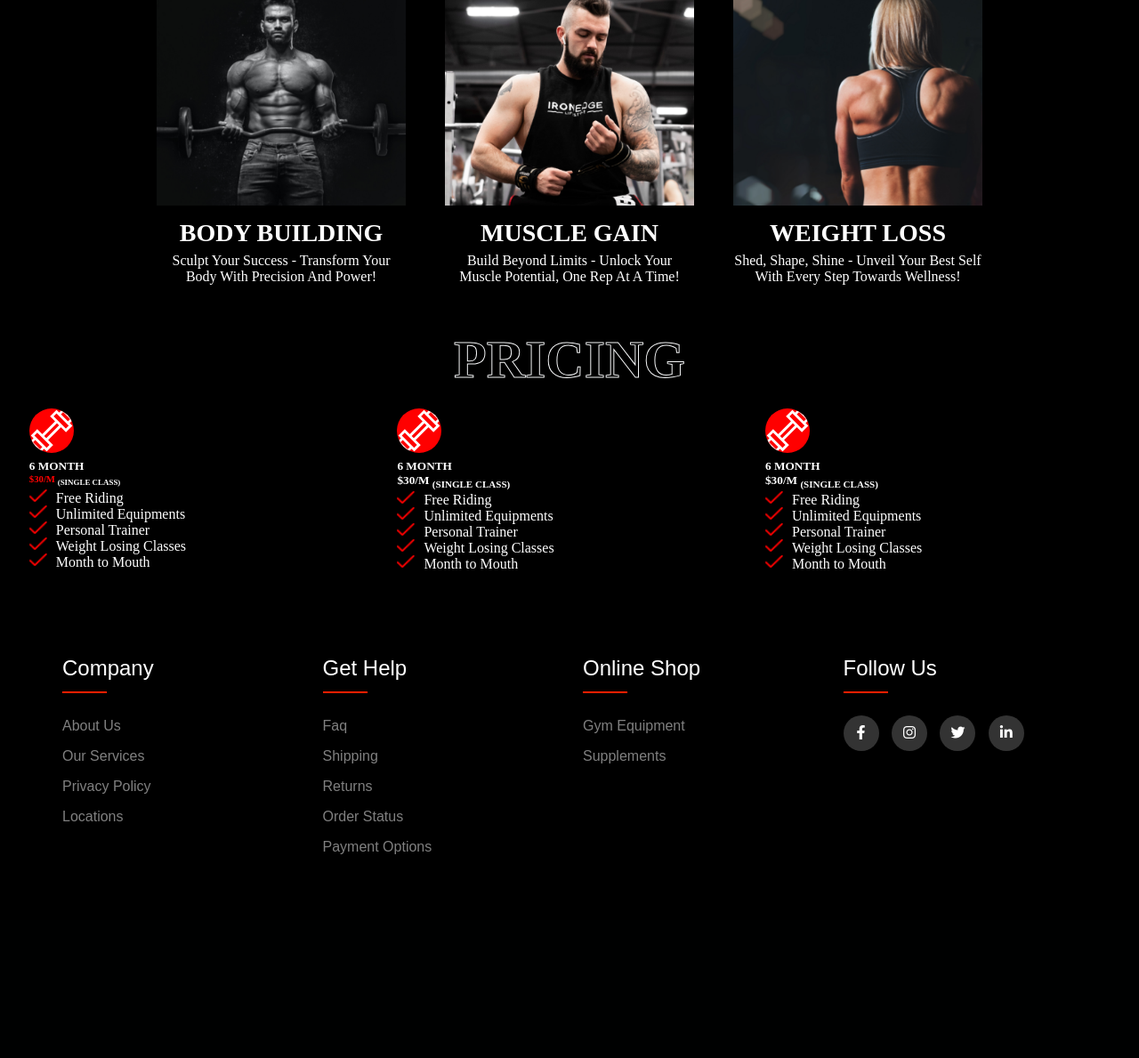
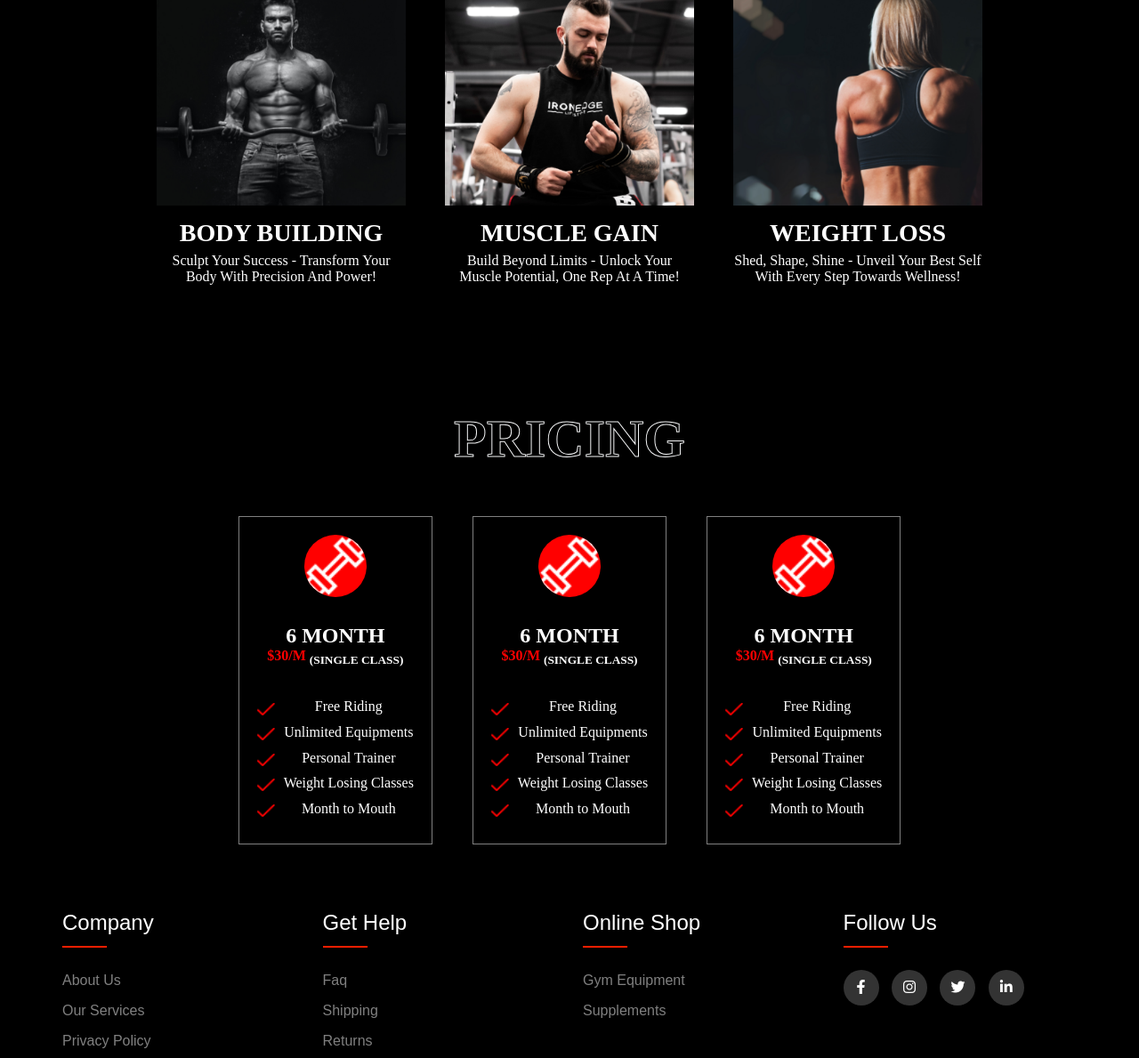
Before and after one commit to AdhamMontaser/FitNation, a PHP site: page / in a window 1280 px wide. Shown: the part 1394-2583 px from the top of the page at 89% size. Before the commit the page ends 2354 px from the top, so only its background shows below. Run offline with PHP 8.4, Linux system fonts and the light colour scheme.

Commit message:
done with pricing section

```diff
--- a/css/main_page.css
+++ b/css/main_page.css
@@ -275,6 +275,13 @@ nav {
 }
 
 /* Section 3 */
+#pricing-section {
+  margin-top: 7%;
+  width: 80%;
+  margin-left: auto;
+  margin-right: auto;
+  text-align: center;
+}
 
 #pricing-label {
   font-size: 5vh;
@@ -291,33 +298,36 @@ nav {
 }
 
 .pricing {
+  border: 1pt solid grey;
   display: inline-block;
-  vertical-align: top; /* Align pricings from the top */
-  width: 30%; /* Adjust width to fit your design */
-  margin: 0% 1%; /* Adjust margin for spacing between pricings */
-  text-align: left; /* Align text to the left within each pricing section */
-  box-sizing: border-box; /* Include padding and borders in the width */
+  margin: 0% 2%;
+  vertical-align: middle;
+  margin-top: 5%; /* Adjust margin for spacing between pricings */
+  text-align: center; /* Align text to the left within each pricing section */
+
   padding: 20px; /* Add padding to each pricing section */
 }
 
 .pricing-icon img {
   background-color: red;
   border-radius: 50%;
-  margin-bottom: 1%;
-  width: 50px; /* Set width for the icon */
-  height: 50px; /* Set height for the icon */
+  margin-bottom: 15%;
+  width: 70px; /* Set width for the icon */
+  height: 70px; /* Set height for the icon */
 }
 
 .pricing-offer {
   font-size: 2vh;
   text-transform: uppercase;
-  margin-bottom: 1%;
+  margin-bottom: 7%;
 }
 .pricing-offer h5 {
   color: white;
+  font-size: 3vh;
 }
 .pricing-offer h6 {
   color: red;
+  font-size: 2vh;
 }
 .pricing-offer h6 sub {
   color: white;
@@ -325,7 +335,7 @@ nav {
 
 .pricing-list ul {
   list-style: none; /* Remove default list styles */
-  padding-left: 0;
+  margin-top: 20%;
   color: white; /* Remove default padding */
 }
 
@@ -333,6 +343,7 @@ nav {
   font-size: 2vh;
   position: relative; /* Set position for the custom icon */
   padding-left: 30px; /* Adjust space for the icon */
+  padding-bottom: 6%;
 }
 
 .pricing-list ul li:before {
--- a/index.html
+++ b/index.html
@@ -110,8 +110,8 @@
           </div>
       </div>
   </section>
-  <section id="pricing-section">
-    <div>
+  <section>
+    <div id="pricing-section">
       <div id="pricing-label">
         <h1>pricing</h1>
       </div>
@@ -140,7 +140,7 @@
           </div>
           <div class="pricing-offer">
             <h5>6 month</h5>
-            <h5>$30/m <sub>(single class)</sub></h5>
+            <h6>$30/m <sub>(single class)</sub></h6>
           </div>
           <div class="pricing-list">
             <ul>
@@ -158,7 +158,7 @@
           </div>
           <div class="pricing-offer">
             <h5>6 month</h5>
-            <h5>$30/m <sub>(single class)</sub></h5>
+            <h6>$30/m <sub>(single class)</sub></h6>
           </div>
           <div class="pricing-list">
             <ul>
```
